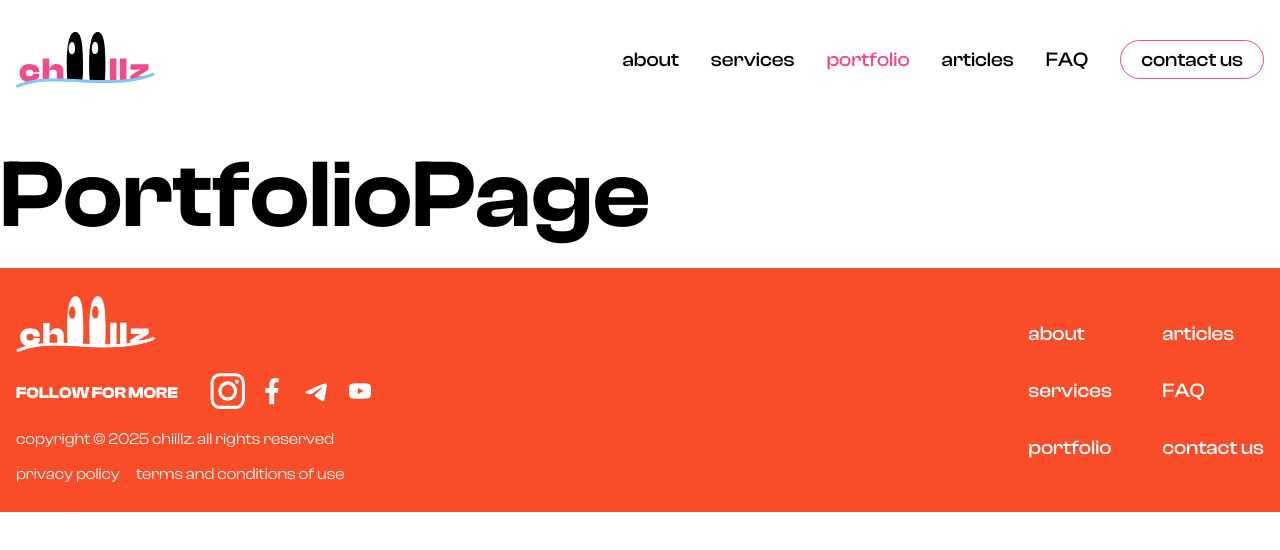
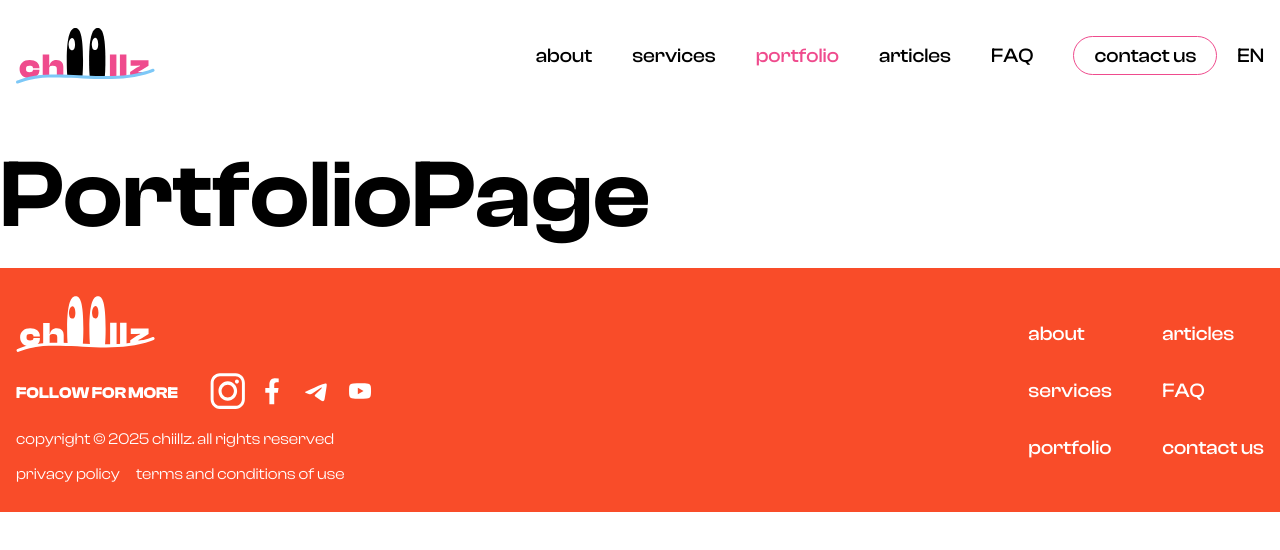
Before and after one commit to klukovka/chillz, a React (Vite) app: page /portfolio in a window 1280 px wide. Shown: the top 550 px of the page. Built offline with nearby package versions, Linux system fonts and the light colour scheme; a web font is replaced by a local one.

Commit message:
AnimatedMenu

```diff
--- a/package.json
+++ b/package.json
@@ -13,6 +13,7 @@
     "@emotion/react": "^11.14.0",
     "@emotion/styled": "^11.14.0",
     "@mui/material": "^6.4.5",
+    "framer-motion": "^12.5.0",
     "gsap": "^3.12.7",
     "matter-js": "^0.20.0",
     "react": "^19.0.0",
--- a/src/components/MainNavigationBar.jsx
+++ /dev/null
@@ -1,31 +0,0 @@
-import logo from "../assets/craby.svg";
-import classes from "./MainNavigationBar.module.css";
-import MainNavigationBarItem from "./MainNavigationBarItem";
-
-export default function MainNavigationBar() {
-  return (
-    <header className={classes["main-header"]}>
-      <img
-        src={logo}
-        alt="Chillz Logo"
-        className={classes["main-header__brand"]}
-      />
-      <nav>
-        <ul className={classes["main-nav__items"]}>
-          <MainNavigationBarItem to="" end>
-            about
-          </MainNavigationBarItem>
-          <MainNavigationBarItem to="services">services</MainNavigationBarItem>
-          <MainNavigationBarItem to="portfolio">
-            portfolio
-          </MainNavigationBarItem>
-          <MainNavigationBarItem to="articles">articles</MainNavigationBarItem>
-          <MainNavigationBarItem to="faq">FAQ</MainNavigationBarItem>
-          <MainNavigationBarItem to="contact-us/brands">
-            <button>contact us</button>
-          </MainNavigationBarItem>
-        </ul>
-      </nav>
-    </header>
-  );
-}
--- a/src/components/MainNavigationBar.module.css
+++ /dev/null
@@ -1,70 +0,0 @@
-.main-header {
-    background: white;
-    padding: 1.5rem 1rem;
-    width: calc(100% - 2rem);
-    position: fixed;
-    left: 0;
-    top: 0;
-    z-index: 10;
-    display: flex;
-    align-items: center;
-    justify-content: space-between;
-}
-
-.main-header__brand  {
-    height: 56px;
-    vertical-align: middle;
-}
-
-.main-nav__items{
-    display: none;
-}
-
-.main-nav__item{
-    margin-left: 2rem;
-}
-
-.main-nav__item a {
-    font-size: 1.25rem;
-    font-weight: 500;
-    text-decoration: none;
-    color: black;
-}
-
-/*
-TODO: Update styling
-*/
-.main-nav__items a:hover,
-.main-nav__items a.active {
-    color: #EF4B8D;
-}
-
-.main-nav__item button {
-    font-size: 1.25rem;
-    font-weight: 500;
-    font-family: "ClashDisplay";
-    background-color: white;
-    border-radius: 100px;
-    padding: 0.375rem 1.25rem;
-    border: 1px solid #EF4B8D;
-    color: black;
-    cursor:pointer;
-}
-
-/*
-TODO: Update styling
-*/
-.main-nav__items button:hover,
-.main-nav__items button.active {
-    background-color: #EF4B8D;
-    color: white;
-}
-
-@media (min-width: 850px) {
-    .main-nav__items{
-        padding: 0;
-        list-style: none;
-        display: flex;
-        align-items: center;
-    }
-}
--- /dev/null
+++ b/src/components/MainNavigationMenu/AnimatedMenu.jsx
@@ -0,0 +1,48 @@
+import { AnimatePresence, motion } from "framer-motion";
+import { useState } from "react";
+import classes from "./AnimatedMenu.module.css";
+import MainNavigationBarItems from "./MainNavigationMenuItems";
+
+export default function AnimatedMenu({ id }) {
+  const [isOpen, setIsOpen] = useState(false);
+
+  const menuVariants = {
+    open: { height: "500px", opacity: 1 },
+    closed: { height: 0, opacity: 0 },
+  };
+
+  const toggleMenu = () => setIsOpen(!isOpen);
+
+  return (
+    <div id={id}>
+      <button
+        onClick={toggleMenu}
+        style={{
+          padding: "8px",
+          borderRadius: "50%",
+          border: "1px solid #ff4d79",
+          color: "#ff4d79",
+          background: "transparent",
+          cursor: "pointer",
+        }}
+      >
+        {isOpen ? "✖" : "☰"}
+      </button>
+
+      <AnimatePresence>
+        {isOpen && (
+          <motion.div
+            initial="closed"
+            animate="open"
+            exit="closed"
+            variants={menuVariants}
+            transition={{ duration: 0.4 }}
+            className={classes.menu}
+          >
+            <MainNavigationBarItems />
+          </motion.div>
+        )}
+      </AnimatePresence>
+    </div>
+  );
+}
--- /dev/null
+++ b/src/components/MainNavigationMenu/AnimatedMenu.module.css
@@ -0,0 +1,18 @@
+.menu {
+    position: fixed;
+    top: 88px;
+    left: 0;
+    width: 100%;
+    background-image: url('../../assets/bg_nav_bar.svg');
+    background-size: cover;
+    background-repeat: no-repeat;
+    background-position: bottom;
+    z-index: 20;
+    overflow: hidden;
+}
+
+@media (min-width: 880px) {
+    .menu {
+        display: none;
+    }
+}
--- /dev/null
+++ b/src/components/MainNavigationMenu/LanguageSwitcher.jsx
@@ -0,0 +1,7 @@
+import classes from "./MainNavigationBar.module.css";
+
+export default function LanguageSwitcher() {
+  return (
+    <li className={classes["main-nav__item"] + " " + classes.language}>EN</li>
+  );
+}
--- /dev/null
+++ b/src/components/MainNavigationMenu/MainNavigationBar.jsx
@@ -0,0 +1,20 @@
+import logo from "../../assets/craby.svg";
+import AnimatedMenu from "./AnimatedMenu";
+import classes from "./MainNavigationBar.module.css";
+import MainNavigationBarItems from "./MainNavigationMenuItems";
+
+export default function MainNavigationBar() {
+  return (
+    <header className={classes["main-header"]}>
+      <img
+        src={logo}
+        alt="Chillz Logo"
+        className={classes["main-header__brand"]}
+      />
+      <nav>
+        <MainNavigationBarItems id={classes["tablet-navigation"]} />
+        <AnimatedMenu id={classes["mobile-navigation"]} />
+      </nav>
+    </header>
+  );
+}
--- /dev/null
+++ b/src/components/MainNavigationMenu/MainNavigationBar.module.css
@@ -0,0 +1,117 @@
+.main-header {
+    background: white;
+    padding: 1.5rem 1rem;
+    width: calc(100% - 2rem);
+    position: fixed;
+    left: 0;
+    top: 0;
+    z-index: 10;
+    display: flex;
+    align-items: center;
+    justify-content: space-between;
+}
+
+.main-header__brand  {
+    height: 56px;
+    vertical-align: middle;
+}
+
+.main-nav__items {
+    list-style: none;
+    margin: 0;
+    padding: 1.5rem 0;
+}
+
+.main-nav__item {
+    padding: 12px 20px;
+    color: #fff;
+    font-weight: 600;
+    font-size: 1.5rem;
+    line-height: 1;
+    margin: 0;
+}
+
+.main-nav__item a {
+    text-decoration: none;
+    cursor: pointer;
+    color: #fff;
+}
+
+.main-nav__items a:hover,
+.main-nav__items a.active {
+    color: #FFD766;
+}
+
+.main-nav__item button {
+    font-size: 1.25rem;
+    font-weight: 500;
+    background-color: white;
+    font-family: "ClashDisplay";
+    border-radius: 100px;
+    padding: 0.375rem 1.25rem;
+    border: 1px solid #EF4B8D;
+    color: black;
+    cursor:pointer;
+}
+
+.main-nav__items button:hover,
+.main-nav__items button.active {
+    background-color: #EF4B8D;
+    color: white;
+}
+
+.main-nav__item.language {
+    padding: 36px 20px 12px 20px;
+}
+
+
+
+@media (max-width: 879px) {
+    #tablet-navigation {
+        display: none;
+    }
+
+    #contact-us-button {
+        display: none;
+    }
+}
+
+
+@media (min-width: 880px) {
+    .main-nav__items{
+        padding: 0;
+        list-style: none;
+        display: flex;
+        align-items: center;
+    }
+
+    .main-nav__item {
+        font-size: 1.25rem;
+        font-weight: 500;
+        text-decoration: none;
+        color: black;
+        cursor: pointer;
+    }
+
+    .main-nav__item a {
+        color: black;
+        cursor: pointer;
+    }
+
+    .main-nav__item.language {
+        padding: 0;
+    }
+
+    .main-nav__items a:hover,
+    .main-nav__items a.active {
+        color: #EF4B8D;
+    }
+
+    #mobile-navigation {
+        display: none;
+    }
+
+    #contact-us-link {
+        display: none;
+    }
+}
--- a/src/components/MainNavigationBarItem.jsx
+++ b/src/components/MainNavigationMenu/MainNavigationBarItem.jsx
@@ -1,9 +1,9 @@
 import { NavLink } from "react-router-dom";
 import classes from "./MainNavigationBar.module.css";
 
-export default function MainNavigationBarItem({ children, end, to }) {
+export default function MainNavigationBarItem({ children, end, to, id }) {
   return (
-    <li className={classes["main-nav__item"]}>
+    <li className={classes["main-nav__item"]} id={id}>
       <NavLink
         to={to}
         className={({ isActive }) => (isActive ? classes.active : undefined)}
--- /dev/null
+++ b/src/components/MainNavigationMenu/MainNavigationMenuItems.jsx
@@ -0,0 +1,30 @@
+import LanguageSwitcher from "./LanguageSwitcher";
+import classes from "./MainNavigationBar.module.css";
+import MainNavigationBarItem from "./MainNavigationBarItem";
+
+export default function MainNavigationBarItems({ id }) {
+  return (
+    <ul className={classes["main-nav__items"]} id={id}>
+      <MainNavigationBarItem to="" end>
+        about
+      </MainNavigationBarItem>
+      <MainNavigationBarItem to="services">services</MainNavigationBarItem>
+      <MainNavigationBarItem to="portfolio">portfolio</MainNavigationBarItem>
+      <MainNavigationBarItem to="articles">articles</MainNavigationBarItem>
+      <MainNavigationBarItem to="faq">FAQ</MainNavigationBarItem>
+      <MainNavigationBarItem
+        to="contact-us/brands"
+        id={classes["contact-us-button"]}
+      >
+        <button>contact us</button>
+      </MainNavigationBarItem>
+      <MainNavigationBarItem
+        to="contact-us/brands"
+        id={classes["contact-us-link"]}
+      >
+        contact us
+      </MainNavigationBarItem>
+      <LanguageSwitcher />
+    </ul>
+  );
+}
--- a/src/pages/RootLayout.jsx
+++ b/src/pages/RootLayout.jsx
@@ -1,6 +1,6 @@
 import { Outlet } from "react-router-dom";
 import Footer from "../components/Footer";
-import MainNavigationBar from "../components/MainNavigationBar";
+import MainNavigationBar from "../components/MainNavigationMenu/MainNavigationBar";
 
 export default function RootLayout() {
   return (
```
Also changed, not shown: src/assets/bg_nav_bar.svg (added), 1 other file (tests, documents, lock files or other folders).
